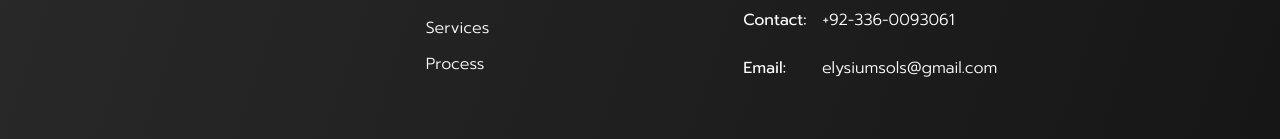
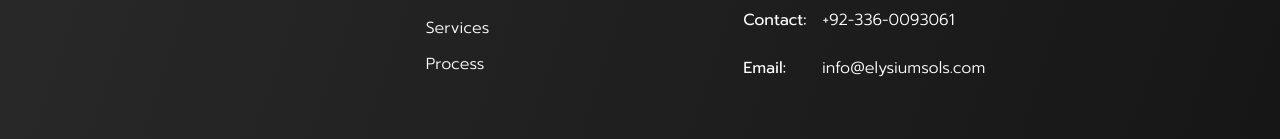
Before and after one commit to ElysiumSols/elysium_sols_web_nextjs, a Next.js app: page / in a window 1280 px wide. Shown: the part 4979-5118 px from the top of the page. Built offline with nearby package versions, Linux system fonts and the light colour scheme.

Commit message:
email change

```diff
--- a/Components/Sections/Footer/Footer.js
+++ b/Components/Sections/Footer/Footer.js
@@ -208,7 +208,7 @@ const Footer = () => {
                 <span className={``}>Email:</span>
                 <span className={`ml-9 font-light flex-1`}>
                   <a href="mailto:elysiumsols@gmail.com">
-                    elysiumsols@gmail.com
+                    info@elysiumsols.com
                   </a>
                 </span>
               </div>
```
